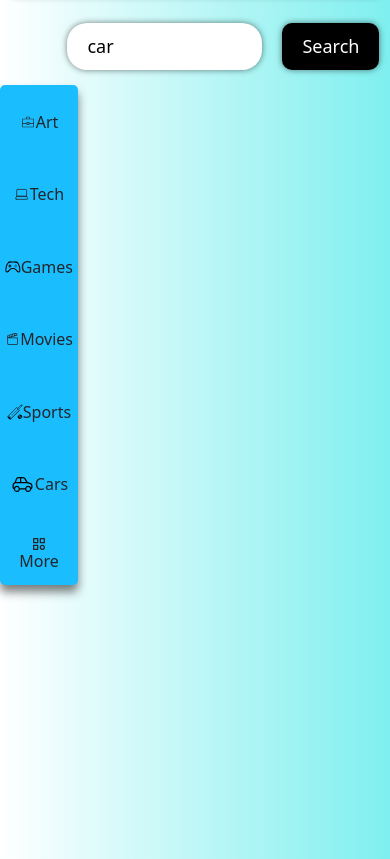
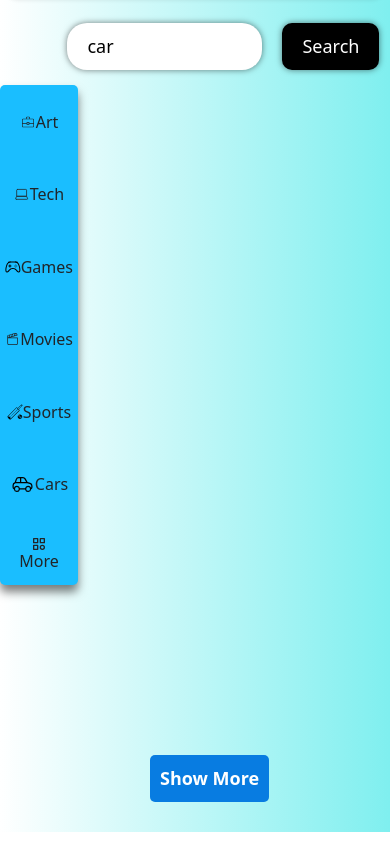
Before and after one commit to NithinRoyale/Image-Gallery-Website-API-, a plain HTML site: page home.html in a window 390 px wide. Shown: the part 75-934 px from the top of the page. After the commit the page ends 907 px from the top, so only its background shows below. Drawn offline with nearby package versions, Linux system fonts and the light colour scheme; no server answers.

Commit message:
version 8

```diff
--- a/style.css
+++ b/style.css
@@ -431,4 +431,9 @@ form {
         text-align: center;
     }
 
+    .show-more-button {
+        margin-left: 150px;
+        /* justify-content: center; */
+    }
+
 }
```
